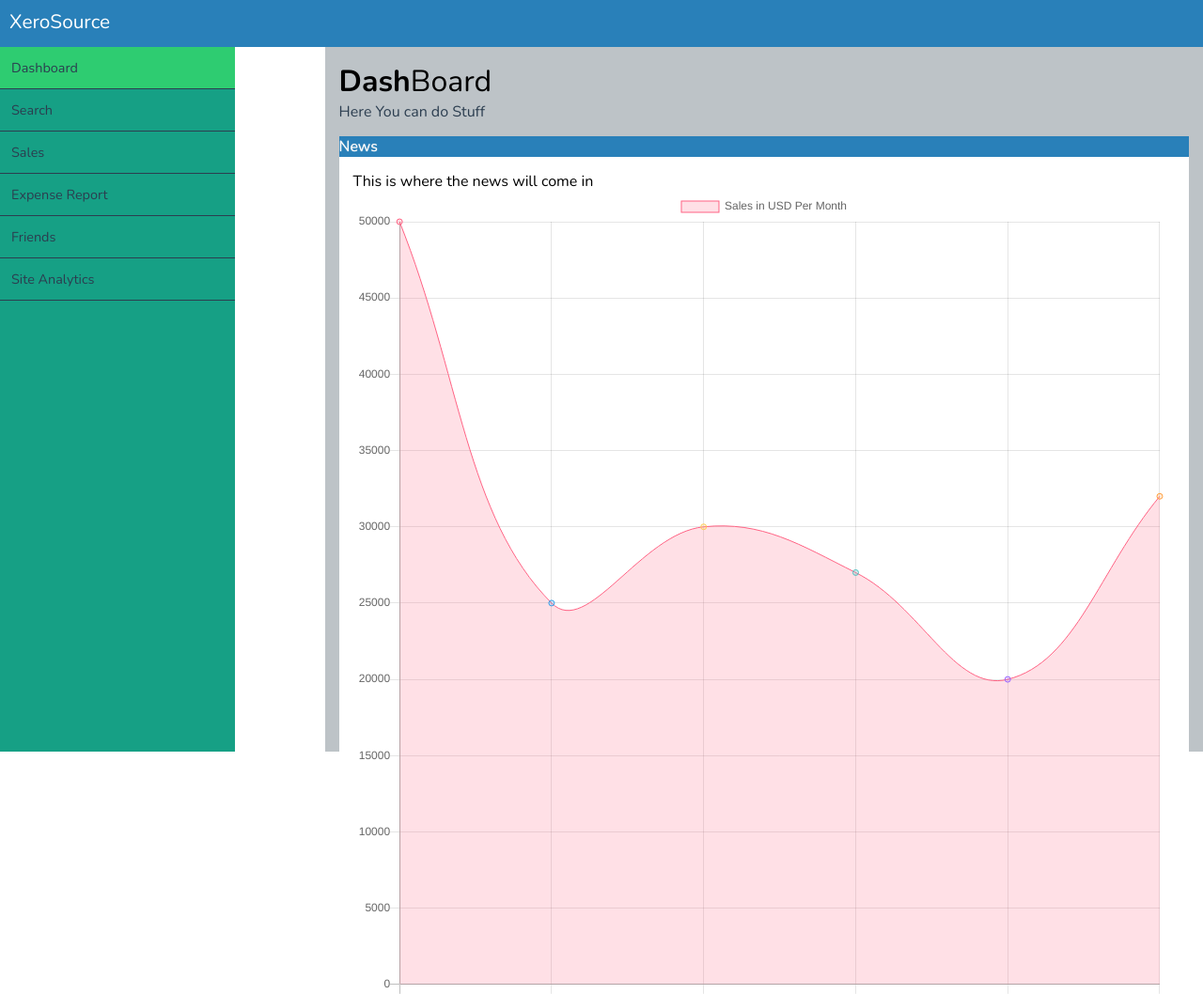
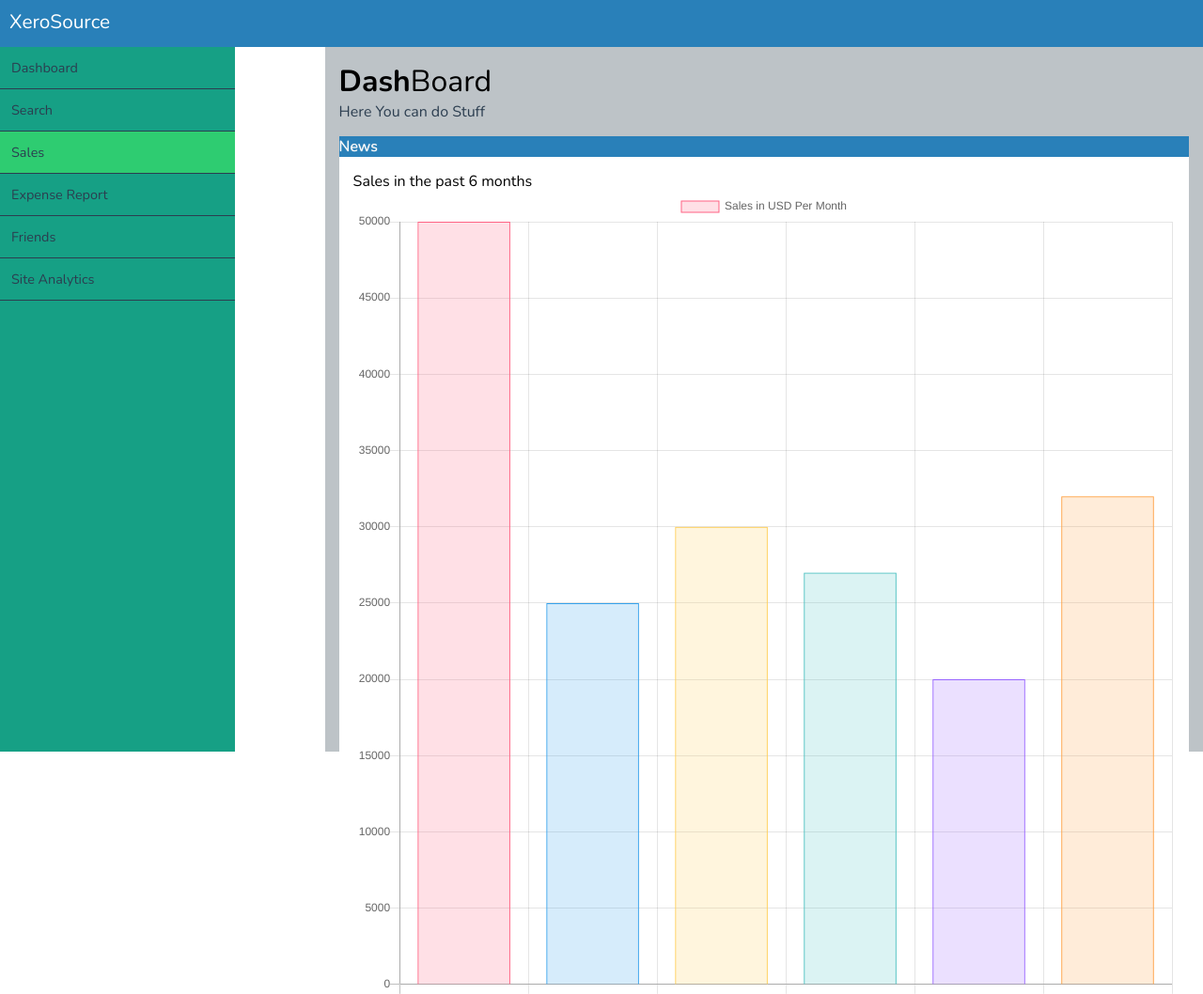
Before and after one commit to Davydabeast/DLIvas-Dashboard, a plain HTML site: page sales.html in a window 1280 px wide. Shown: the top 1058 px of the page at 94% size. Drawn offline with nearby package versions, Linux system fonts and the light colour scheme.

Commit message:
sales work Now

```diff
--- a/sales.html
+++ b/sales.html
@@ -10,9 +10,9 @@
     <div id="container">
         <div class='sidebar'>
             <ul id='nav'>
-                <li><a class='selected' href="#">Dashboard</a></li>
+                <li><a href="index.html">Dashboard</a></li>
                 <li><a href="#">Search</a></li>
-                <li><a href="sales.html">Sales</a></li>
+                <li><a class="selected" href="sales.html">Sales</a></li>
                 <li><a href="#">Expense Report </a></li>
                 <li><a href="#">Friends</a></li>
                 <li><a href="#">Site Analytics</a></li>
@@ -24,7 +24,7 @@
 
             <div id='box'>
                 <div class='box-top'>News</div>
-                <div class='box-panel'>This is where the news will come in
+                <div class='box-panel'>Sales in the past 6 months
                     <canvas id="myChart" width="400" height="400"></canvas>
 
                 </div>
@@ -38,7 +38,7 @@
     <script>
 var ctx = document.getElementById("myChart");
 var myChart = new Chart(ctx, {
-    type: 'line',
+    type: 'bar',
     data: {
         labels: ["January", "February", "March", "April", "May", "June"],
         datasets: [{
```
